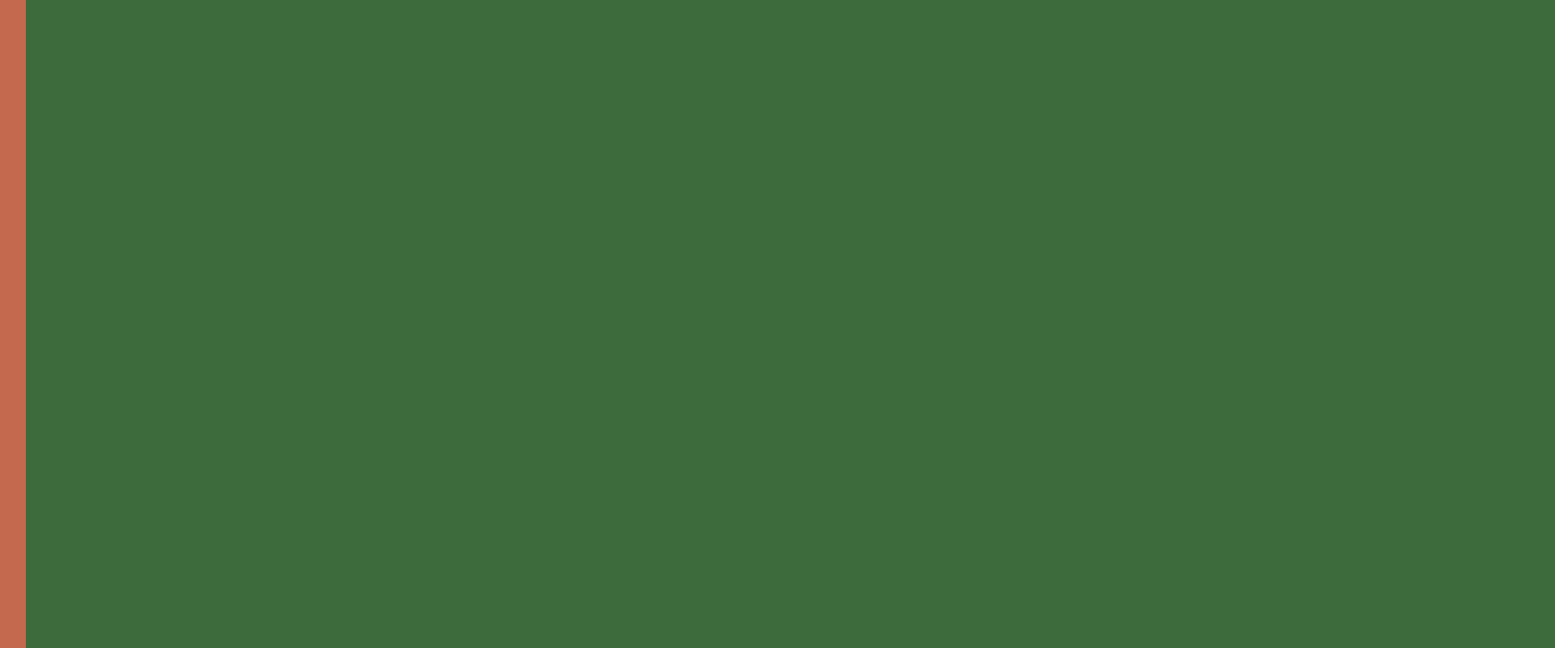
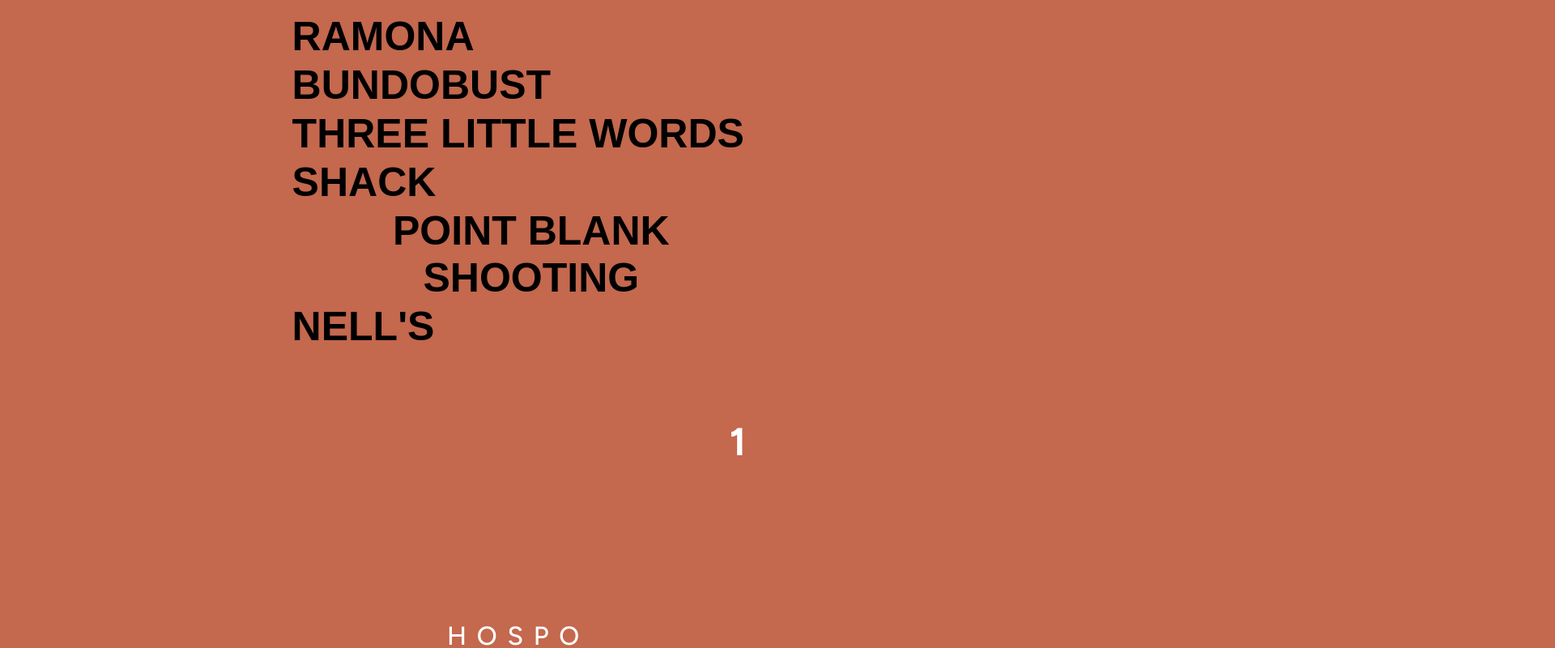
Before and after one commit to LukeDiB/hospo-fe, a React (Vite) app: page /1 in a window 1280 px wide. Shown: the part 160-960 px from the top of the page at 81% size, 1920 px wide, since content can reach past the window. Built offline with nearby package versions, Linux system fonts and the light colour scheme; the HTML template or start-up script is replaced by a standard one.

Commit message:
adding day pages

```diff
--- a/components/DayPage.jsx
+++ b/components/DayPage.jsx
@@ -4,17 +4,17 @@
   const { day } = useParams();
 
   return (
-    <div
-      id="dayPage"
-      style={{ "background-color": "#3D6B3B", 'margin': 0, 'padding': '1000px' }}
-    >
-      <h1 className="venue">RAMONA</h1>
-      <h1 className="venue">BUNDOBUST</h1>
-      <h1 className="venue">THREE LITTLE WORDS</h1>
-      <h1 className="venue">SHACK</h1>
-      <h1 className="venue">POINT BLANK SHOOTING</h1>
-      <h1 className="venue">NELL'S</h1>
-      <h2>{day.toUpperCase()}</h2>
+    <div id={day}>
+      <div id="venue-box">
+        <button className="venue">RAMONA</button>
+        <button className="venue">BUNDOBUST</button>
+        <button className="venue">THREE LITTLE WORDS</button>
+        <button className="venue">SHACK</button>
+        <button className="venue">POINT BLANK SHOOTING</button>
+        <button className="venue">NELL'S</button>
+      </div>
+        <h2 id="day">{day.toUpperCase()}</h2>
+        <h2 id="hospo-bottom">HOSPO</h2>
     </div>
   );
 };
--- a/src/App.css
+++ b/src/App.css
@@ -1,9 +1,11 @@
-#root {
+/* #root {
   max-width: 1280px;
-  margin: auto;
-  padding: 2rem;
+  margin: 0;
+  padding: 0;
+  height: 100%;
   text-align: center;
-}
+
+} */
 
 #homeimage {
   width: 100%;
@@ -16,13 +18,7 @@
   width: 600px;
   height: 375px;
   overflow: hidden;
-  position: relative;
   padding: 5px;
-}
-
-#homepage {
-  display: flex;
-  flex-direction: column;
 }
 
 #textoverlap {
@@ -75,10 +71,61 @@
 }
 
 .venue {
-
   font-size: 50px;
+  font-weight: bold;
+  background: none;
+  border: none;
+  cursor: pointer;
+}
+.venue:hover,
+.venue:focus {
+  text-decoration: underline;
 }
 
-#dayPage {
+#sunday {
+  background-color: #3d6b3b;
+  width: 100vw;
+  height: 100vh;
+}
 
+#monday {
+  background-color: #a5cdcb;
+  width: 100vw;
+  height: 100vh;
 }
+
+#tuesday {
+  background-color: #ff5757;
+  width: 100vw;
+  height: 100vh;
+}
+
+#tuesday {
+  background-color: #ff5757;
+  width: 100vw;
+  height: 100vh;
+}
+
+#venue-box {
+  display: flex;
+  flex-direction: column;
+  align-items: flex-start;
+  padding-top: 175px;
+  padding-left: 5%;
+}
+
+#day {
+  display: flex;
+  margin-top: 100px;
+  justify-content: right;
+  padding-right: 30px;
+}
+
+#hospo-bottom {
+  display: flex;
+  justify-content: center;
+  font-size: 2rem;
+  font-weight: 500;
+  margin-top: 220px;
+  letter-spacing: 0.4em;
+}
--- a/src/App.jsx
+++ b/src/App.jsx
@@ -12,7 +12,10 @@
           path="/"
           element={<Home />}
         />
-        <Route path="/:day"   element={<DayPage />}/>
+        <Route
+          path="/:day"
+          element={<DayPage />}
+        />
       </Routes>
     </>
   );
--- a/src/index.css
+++ b/src/index.css
@@ -13,8 +13,11 @@
 
 body {
   margin: 0;
-  display: flex;
-  place-items: center;
+   display: flex;
+  justify-content: center;
+  align-items: center;
+  align-self: center;
+  align-content: center;
   min-width: 320px;
   min-height: 100vh;
   font-family: "Figtree", sans-serif;
```
Also changed, not shown: src/DayPage.css (deleted).
